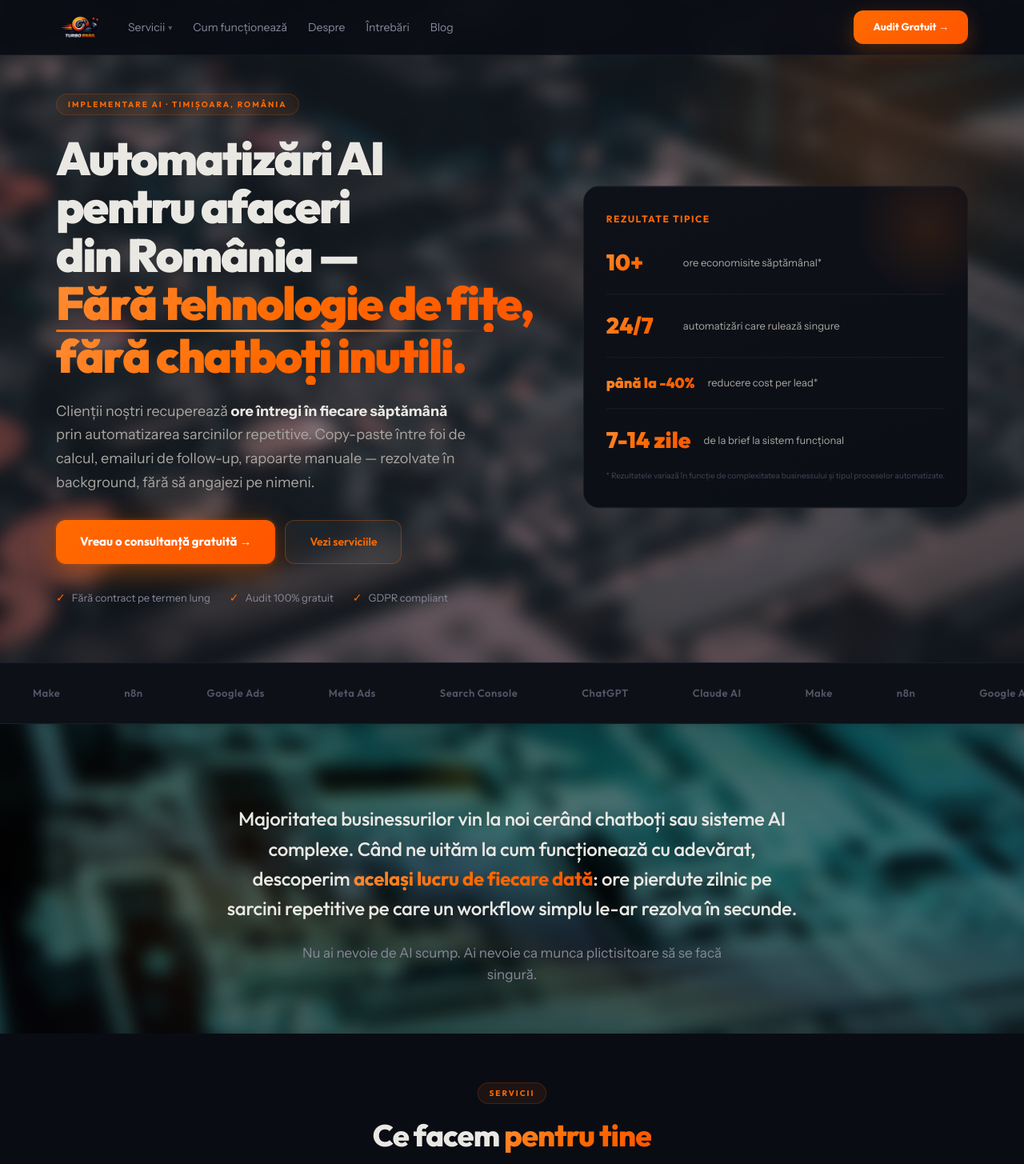
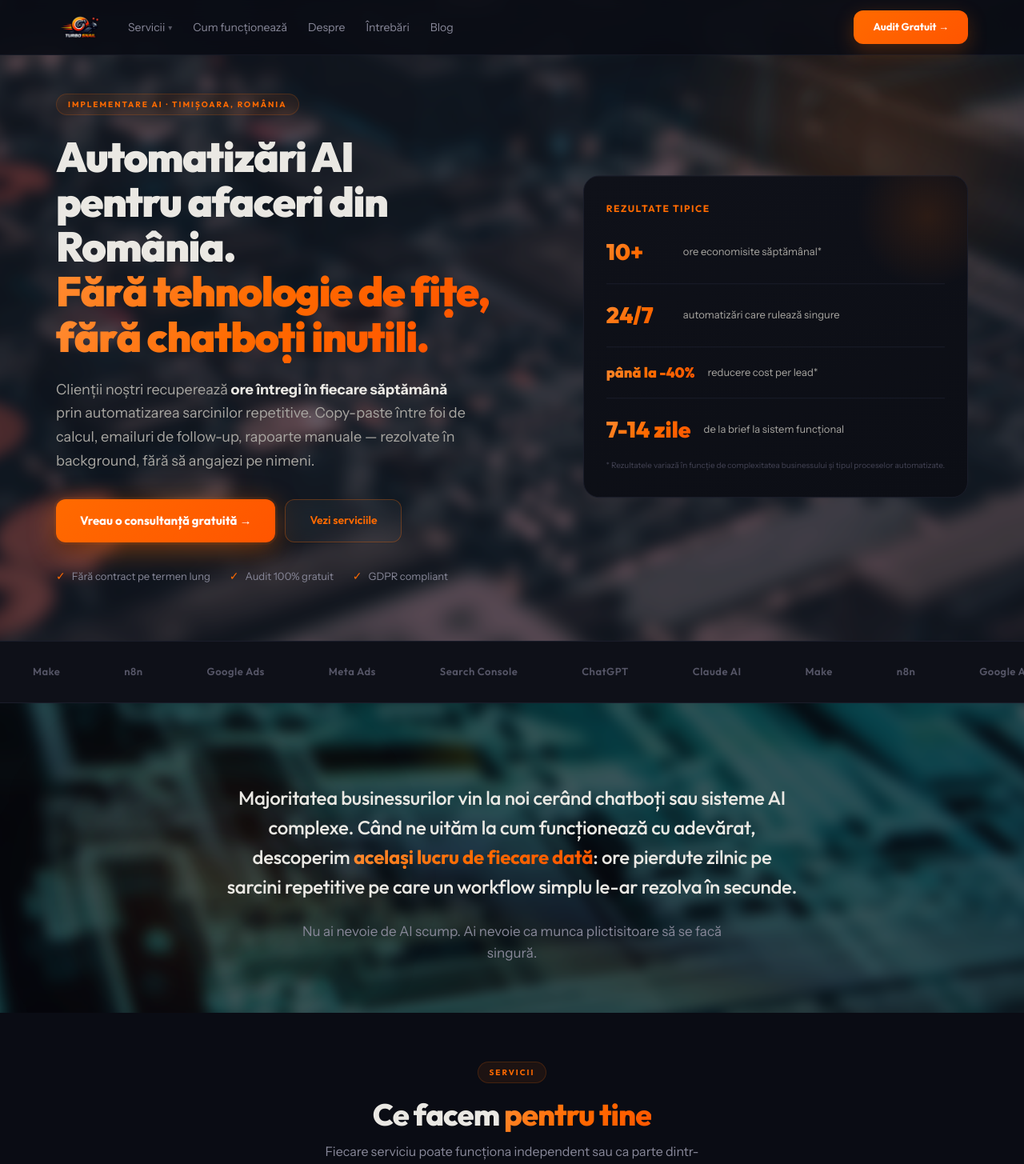
Before and after one commit to danielmoldovan1-create/turbosnail, a Next.js app: page / in a window 1280 px wide. Shown: the top 1455 px of the page at 80% size. Built offline with nearby package versions, Linux system fonts and the light colour scheme.

Commit message:
fix: background vizibil, H1 mai mic fara em dash si underline

```diff
--- a/app/home-client.tsx
+++ b/app/home-client.tsx
@@ -36,12 +36,11 @@ function BgImage({ src }: { src: string }) {
         style={{
           position: "absolute", inset: 0, width: "100%", height: "100%",
           objectFit: "cover", objectPosition: "center",
-          filter: "blur(10px) saturate(0.9) brightness(0.65)",
+          filter: "blur(8px) saturate(1.1) brightness(0.85)",
           transform: "scale(1.06)",
         }}
       />
-      {/* dark overlay for text readability */}
-      <div style={{ position: "absolute", inset: 0, background: "linear-gradient(180deg, rgba(10,12,20,0.25) 0%, rgba(10,12,20,0.1) 50%, rgba(10,12,20,0.3) 100%)" }} />
+      <div style={{ position: "absolute", inset: 0, background: "rgba(10,12,20,0.55)" }} />
       {/* orange accent glow */}
       <div style={{ position: "absolute", top: "-10%", right: "-5%", width: 500, height: 500, background: "radial-gradient(circle, rgba(255,106,0,0.2) 0%, transparent 65%)", filter: "blur(70px)", borderRadius: "50%" }} />
     </div>
@@ -58,11 +57,11 @@ function BgImageMid({ src }: { src: string }) {
         style={{
           position: "absolute", inset: 0, width: "100%", height: "100%",
           objectFit: "cover", objectPosition: "center",
-          filter: "blur(10px) saturate(0.9) brightness(0.6)",
+          filter: "blur(8px) saturate(1.0) brightness(0.8)",
           transform: "scale(1.06)",
         }}
       />
-      <div style={{ position: "absolute", inset: 0, background: "linear-gradient(180deg, rgba(10,12,20,0.3) 0%, rgba(10,12,20,0.12) 50%, rgba(10,12,20,0.35) 100%)" }} />
+      <div style={{ position: "absolute", inset: 0, background: "rgba(10,12,20,0.58)" }} />
       <div style={{ position: "absolute", bottom: "-10%", left: "5%", width: 400, height: 400, background: "radial-gradient(circle, rgba(255,106,0,0.15) 0%, transparent 65%)", filter: "blur(80px)", borderRadius: "50%" }} />
     </div>
   );
@@ -179,7 +178,7 @@ export default function HomeClient() {
           .sk { display: none; }
           .g3 { grid-template-columns: 1fr 1fr 1fr !important; }
           .g4 { grid-template-columns: 1fr 1fr 1fr 1fr !important; }
-          .hero-t { font-size: 52px !important; line-height: 1.04 !important; }
+          .hero-t { font-size: 46px !important; line-height: 1.08 !important; }
           .hero-lay { flex-direction: row !important; align-items: center; gap: 56px !important; }
           .hero-l { flex: 1.2; }
           .hero-r { flex: 0.8; }
@@ -188,7 +187,7 @@ export default function HomeClient() {
           .mob-menu { display: none !important; }
           .about-lay { flex-direction: row !important; gap: 80px !important; align-items: center; }
         }
-        @media (min-width: 1024px) { .hero-t { font-size: 58px !important; } }
+        @media (min-width: 1024px) { .hero-t { font-size: 52px !important; } }
         @keyframes marquee { 0% { transform: translateX(0); } 100% { transform: translateX(-50%); } }
         @keyframes float { 0%, 100% { transform: translateY(0px); } 50% { transform: translateY(-14px); } }
         @keyframes glow-pulse { 0%, 100% { box-shadow: 0 8px 24px rgba(255,106,0,0.25); } 50% { box-shadow: 0 8px 40px rgba(255,106,0,0.55), 0 0 0 4px rgba(255,106,0,0.12); } }
@@ -272,16 +271,10 @@ export default function HomeClient() {
                 <span className="tag" style={{ marginBottom: 24, display: "inline-block" }}>Implementare AI · Timișoara, România</span>
               </Fade>
               <Fade delay={0.05}>
-                <h1 className="hero-t hd" style={{ fontSize: 36, fontWeight: 900, lineHeight: 1.08, marginBottom: 24, letterSpacing: "-2px" }}>
+                <h1 className="hero-t hd" style={{ fontSize: 32, fontWeight: 900, lineHeight: 1.1, marginBottom: 24, letterSpacing: "-1.5px" }}>
                   Automatizări AI<br />
-                  pentru afaceri<br />
-                  din România —{" "}
-                  <br />
-                  <span style={{ position: "relative", display: "inline-block", paddingBottom: 6 }}>
-                    <span className="ac">Fără tehnologie de fițe,</span>
-                    <span style={{ position: "absolute", bottom: 0, left: 0, right: "10%", height: 3, background: "linear-gradient(90deg, #ff6a00, #ff8c33, transparent)", borderRadius: 2 }} />
-                  </span>
-                  <br />
+                  pentru afaceri din România.<br />
+                  <span className="ac">Fără tehnologie de fițe,</span><br />
                   <span className="ac">fără chatboți inutili.</span>
                 </h1>
               </Fade>
```
